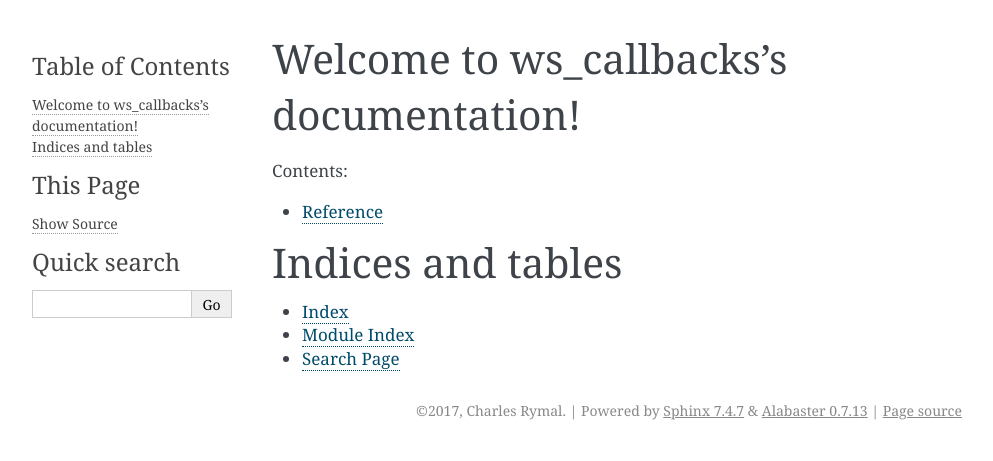
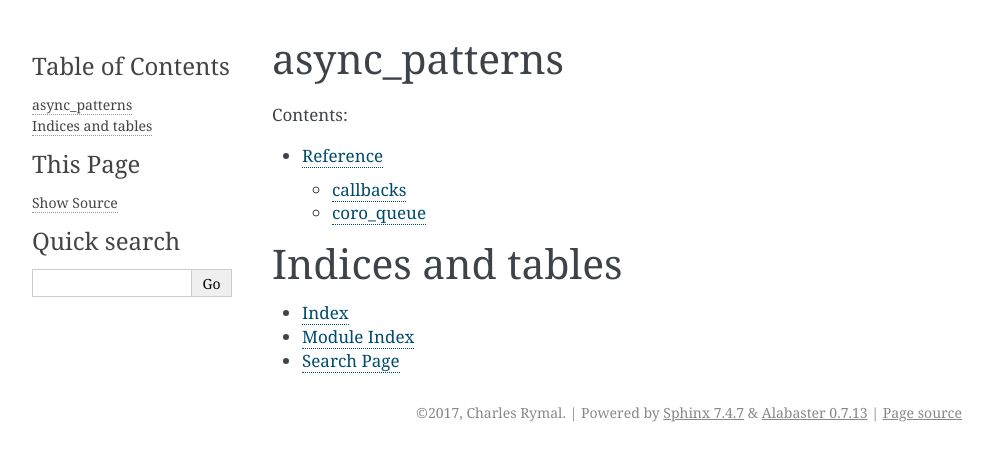
Before and after one commit to chuck1/async_patterns, a Sphinx documentation site: the page built from docs/index.rst, in a window 1280 px wide. Shown: the top 461 px of the page, without its empty margins (148-1141 px from the left). Built offline with Sphinx 7.4.7, drawn with Linux system fonts in a browser that asks for light colours.

Commit message:
mostly docs

```diff
--- a/README.rst
+++ b/README.rst
@@ -7,6 +7,9 @@ async_patterns
    :target: https://codecov.io/gh/chuck1/async_patterns
 .. image:: https://img.shields.io/pypi/v/async_patterns.svg
     :target: https://pypi.python.org/pypi/async_patterns
+.. image:: https://readthedocs.org/projects/async_patterns/badge/?version=dev
+   :target: http://async_patterns.readthedocs.io/en/dev/?badge=dev
+   :alt: Documentation Status
 
 Useful python patterns using async.
 
--- a/async_patterns/__init__.py
+++ b/async_patterns/__init__.py
@@ -2,4 +2,4 @@ __version__ = '0.3b2'
 
 from .callbacks import *
 
-__all__ = [callbacks.__all__, 'coro_queue', 'protocol']
+__all__ = callbacks.__all__ + ['coro_queue', 'protocol']
--- a/docs/index.rst
+++ b/docs/index.rst
@@ -1,10 +1,6 @@
-.. ws_callbacks documentation master file, created by
-   sphinx-quickstart on Fri Jun 30 08:38:42 2017.
-   You can adapt this file completely to your liking, but it should at least
-   contain the root `toctree` directive.
 
-Welcome to ws_callbacks's documentation!
-========================================
+async_patterns
+==============
 
 .. toctree::
    :maxdepth: 2
--- /dev/null
+++ b/docs/module/callbacks.rst
@@ -0,0 +1,5 @@
+callbacks
+=========
+
+.. automodule:: async_patterns.callbacks
+   :members:
--- /dev/null
+++ b/docs/module/coro_queue.rst
@@ -0,0 +1,5 @@
+coro_queue
+==========
+
+.. automodule:: async_patterns.coro_queue
+   :members:
```
Also changed, not shown: docs/module/index.rst (+7 -0 lines), 1 other file.
